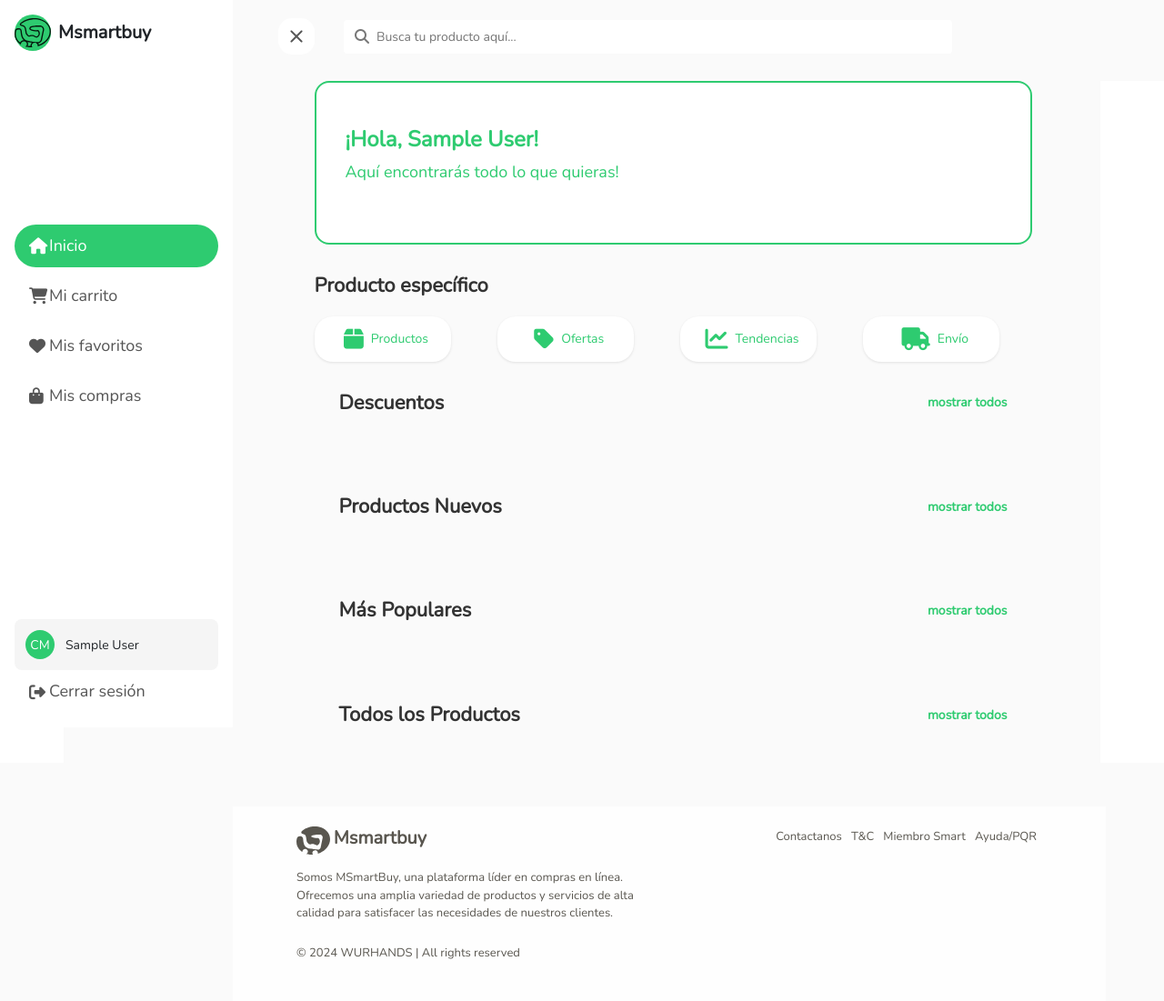
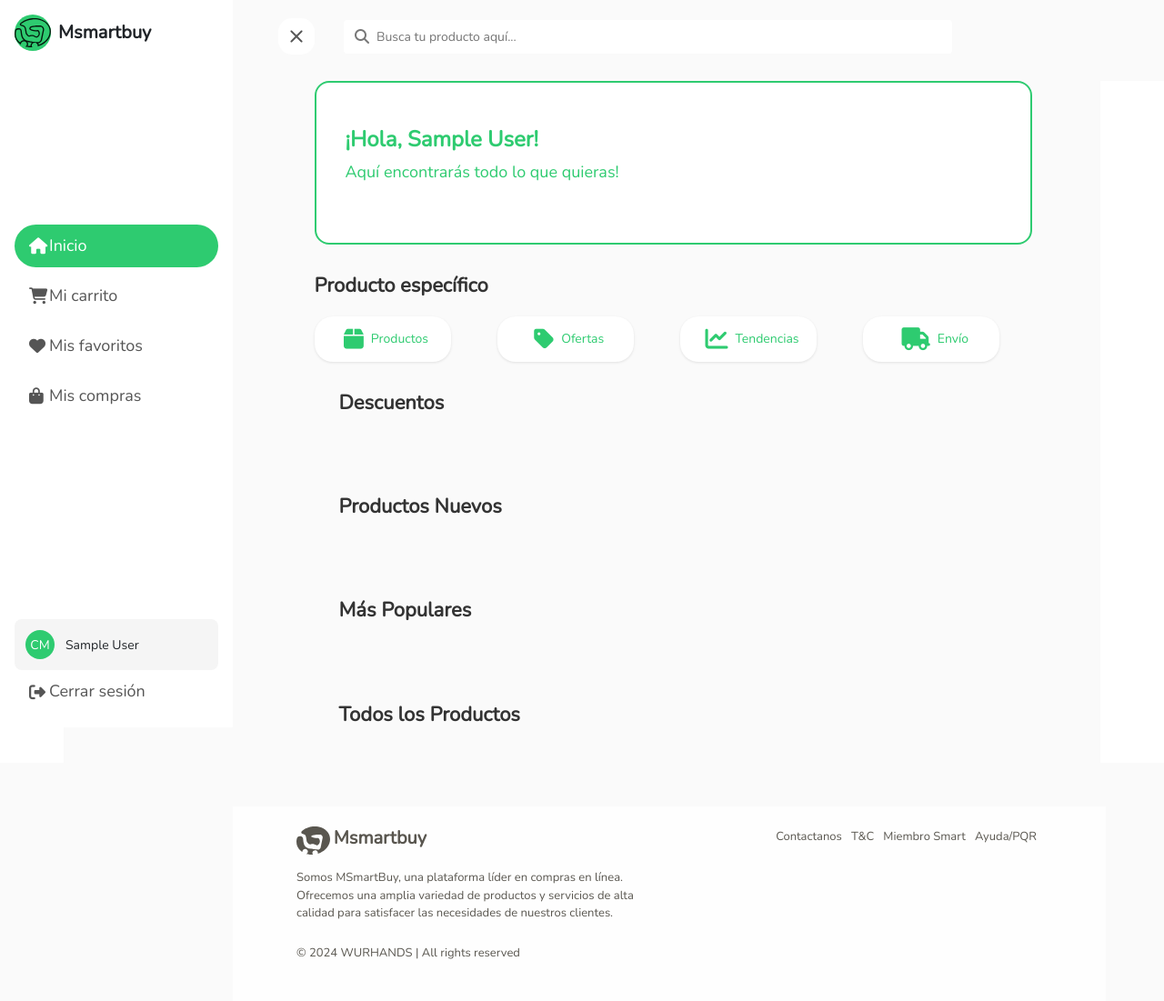
Before and after one commit to Ciricundio/Msmartbuy, a PHP site: page /view/home/home.php in a window 1280 px wide. Shown: the whole page at 91% size. Run offline with PHP 8.4, Linux system fonts and the light colour scheme; the visitor is signed in with stand-in values (Sample User, id 1); data that the repository does not hold is empty.

Commit message:
Se le borran enlaces innecesario

```diff
--- a/view/home/home.php
+++ b/view/home/home.php
@@ -443,7 +443,7 @@ $productos = $stmt->fetch_all(MYSQLI_ASSOC);
             <section class="container mt-4 descuento">
                 <div class="section-header">
                     <h2 class="section-title">Descuentos</h2>
-                    <a href="#" class="section-link">mostrar todos</a>
+                    <!-- <a href="#" class="section-link">mostrar todos</a> -->
                 </div>
 
                 <div class="products-scroll-container">
@@ -484,10 +484,11 @@ $productos = $stmt->fetch_all(MYSQLI_ASSOC);
             $stmtNuevos = $conn->query($sqlNuevos);
             $productosNuevos = $stmtNuevos->fetch_all(MYSQLI_ASSOC);
             ?>
+
             <section class="container mt-5">
                 <div class="section-header">
                     <h2 class="section-title">Productos Nuevos</h2>
-                    <a href="#" class="section-link">mostrar todos</a>
+                    <!-- <a href="#" class="section-link">mostrar todos</a> -->
                 </div>
 
                 <div class="products-scroll-container">
@@ -534,10 +535,11 @@ $productos = $stmt->fetch_all(MYSQLI_ASSOC);
             $stmtPopulares = $conn->query($sqlPopulares);
             $productosPopulares = $stmtPopulares->fetch_all(MYSQLI_ASSOC);
             ?>
+
             <section class="container mt-5">
                 <div class="section-header">
                     <h2 class="section-title">Más Populares</h2>
-                    <a href="#" class="section-link">mostrar todos</a>
+                    <!-- <a href="#" class="section-link">mostrar todos</a> -->
                 </div>
 
                 <div class="products-scroll-container">
@@ -578,10 +580,11 @@ $productos = $stmt->fetch_all(MYSQLI_ASSOC);
             $stmtTodos = $conn->query($sqlTodos);
             $todosProdutos = $stmtTodos->fetch_all(MYSQLI_ASSOC);
             ?>
+
             <section class="container mt-5 mb-5">
                 <div class="section-header">
                     <h2 class="section-title">Todos los Productos</h2>
-                    <a href="#" class="section-link">mostrar todos</a>
+                    <!-- <a href="#" class="section-link">mostrar todos</a> -->
                 </div>
 
                 <div class="products-scroll-container">
```
